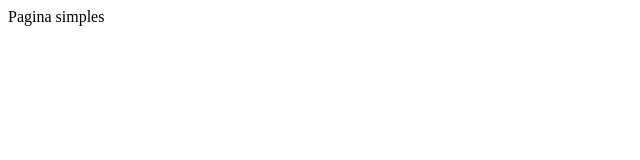
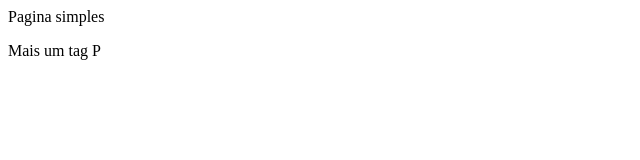
Before and after one commit to LeandroGomes07/busao, a plain HTML site: page index.html in a window 1280 px wide. Shown: the full height of the page, 0-640 px from the left. Drawn offline with Linux system fonts and the light colour scheme.

Commit message:
Adicionada segunda tag

```diff
--- a/index.html
+++ b/index.html
@@ -3,5 +3,6 @@
     </head>
     <body>
         <p> Pagina simples</p>
+         <p> Mais um tag P </p>
     </body>
 </html>
```
